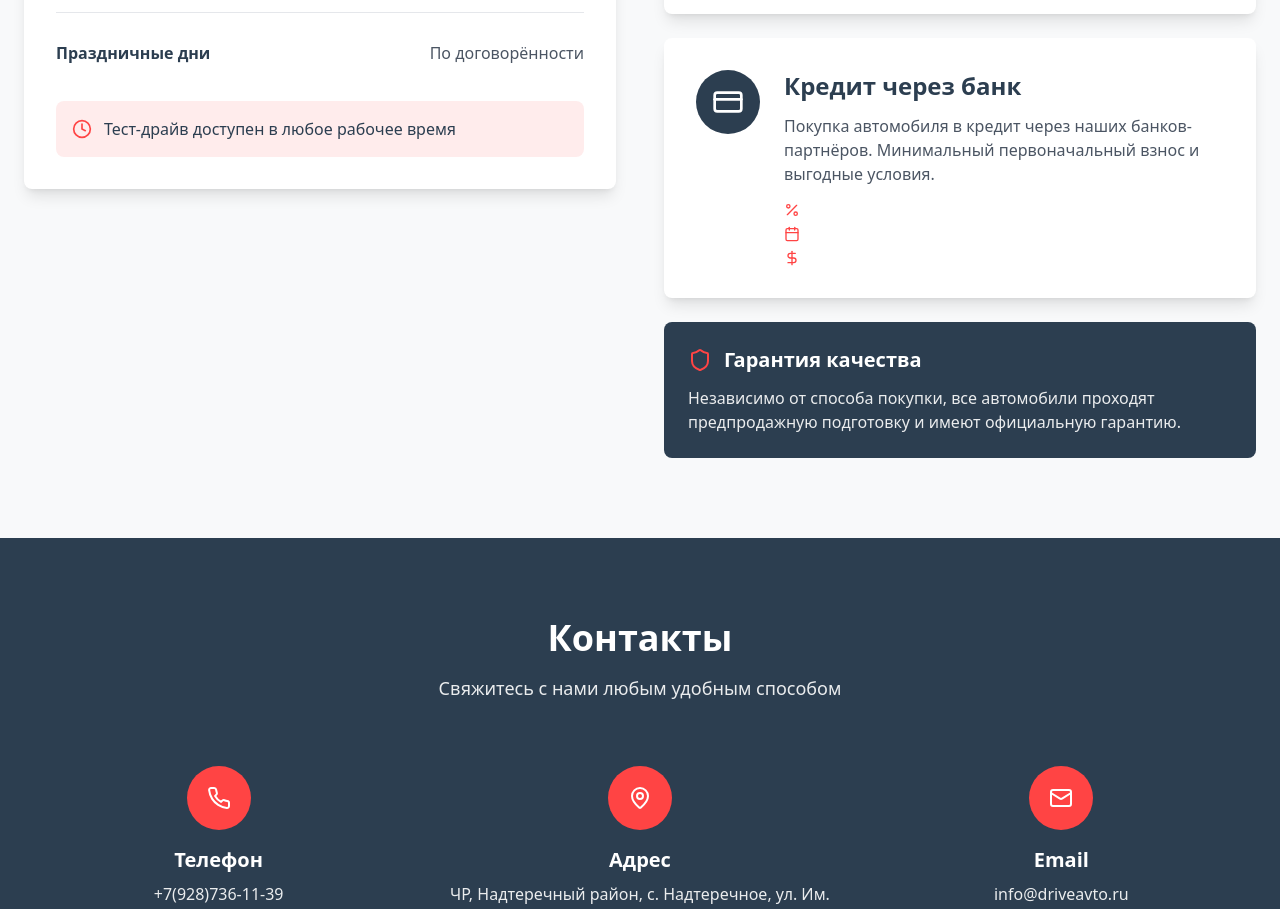
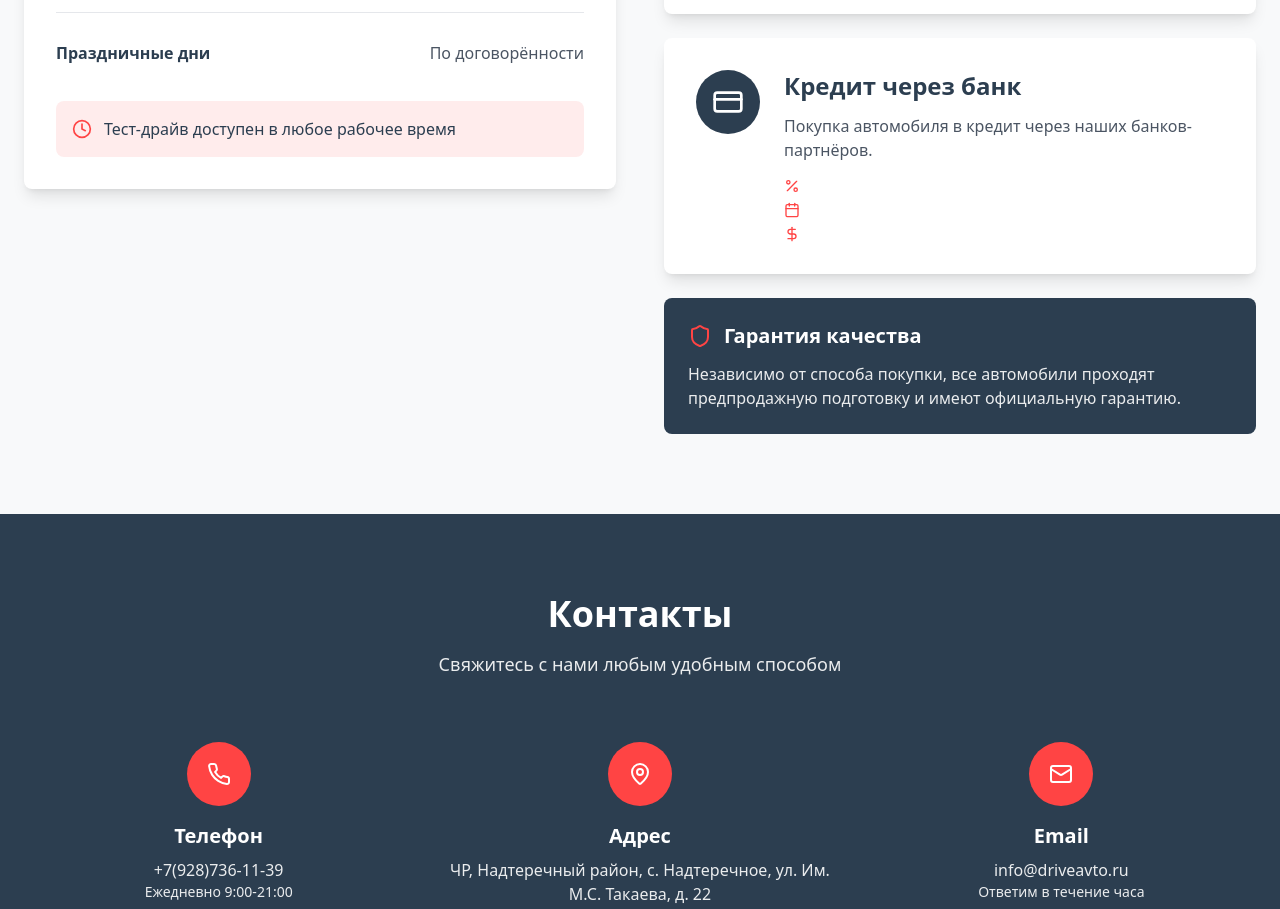
Before and after one commit to info1c8/car-dealership-website-2, a React (Vite) app: page / in a window 1280 px wide. Shown: the part 2070-2979 px from the top of the page. Built offline with nearby package versions, Linux system fonts and the light colour scheme.

Commit message:
Обновление 1 компонентов

```diff
--- a/src/pages/Index.tsx
+++ b/src/pages/Index.tsx
@@ -202,9 +202,7 @@ const Index = () => {
                       </div>
                       <div>
                         <h4 className="text-2xl font-bold text-auto-navy mb-3">Кредит через банк</h4>
-                        <p className="text-gray-600 mb-4">
-                          Покупка автомобиля в кредит через наших банков-партнёров. Минимальный первоначальный взнос и выгодные условия.
-                        </p>
+                        <p className="text-gray-600 mb-4">Покупка автомобиля в кредит через наших банков-партнёров. </p>
                         <div className="space-y-2">
                           <div className="flex items-center text-auto-red">
                             <Icon name="Percent" size={16} className="mr-2" />
```
